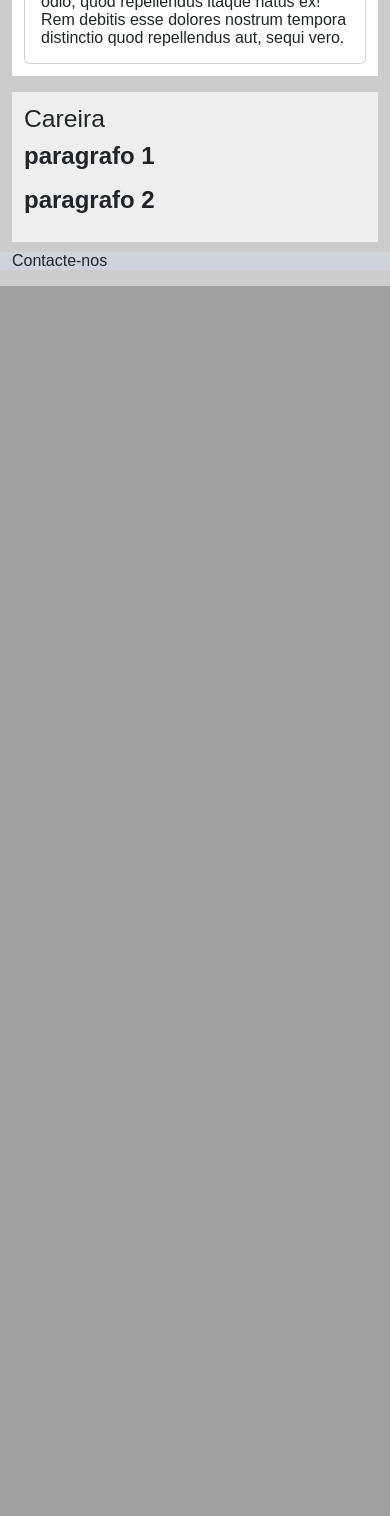
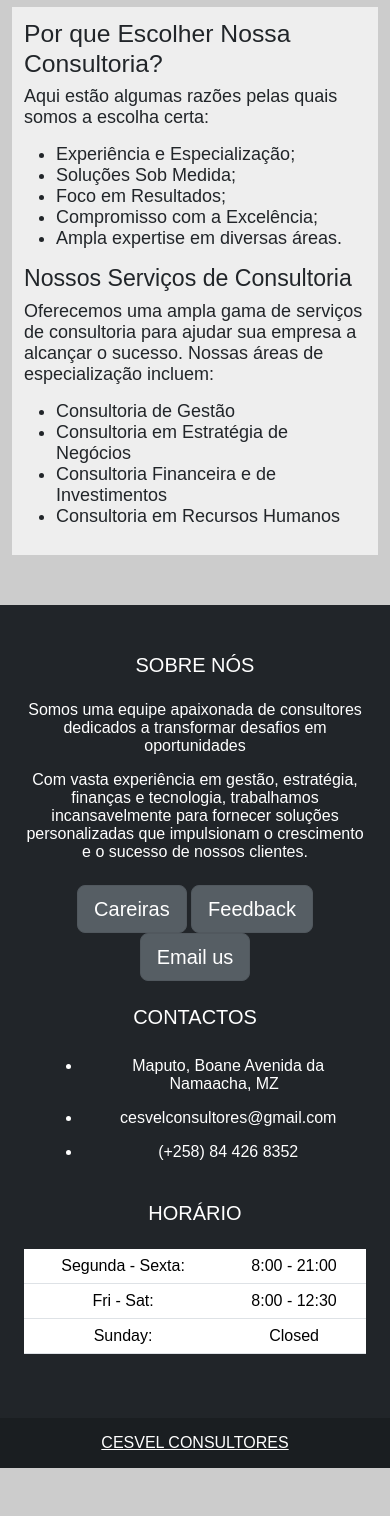
Before and after one commit to SheltonTeles/BASEDADOS, a PHP site: page / in a window 390 px wide; the page is wider, and only the part inside the window is pictured. Shown: the part 1899-3415 px from the top of that part. Before the commit the page ends 2185 px from the top of that part, so only its background shows below. Run offline with PHP 8.4, Linux system fonts and the light colour scheme.

Commit message:
Versão final da página

```diff
--- a/BASEDADOS/index.php
+++ b/BASEDADOS/index.php
@@ -1,5 +1,6 @@
 <!DOCTYPE html>
 <html lang="pt">
+
 <head>
   <meta charset="UTF-8">
   <meta name="viewport" content="width=device-width, initial-scale=1.0">
@@ -11,21 +12,19 @@
   <link href="https://cdn.jsdelivr.net/npm/bootstrap@5.3.2/dist/css/bootstrap.min.css" rel="stylesheet" integrity="sha384-T3c6CoIi6uLrA9TneNEoa7RxnatzjcDSCmG1MXxSR1GAsXEV/Dwwykc2MPK8M2HN" crossorigin="anonymous">
   <!-- bootstrap -->
 </head>
+
 <body class="body">
 
-    <nav class="bg-white">
+  <nav class="bg-dark-subtle">
     <ul class="nav">
-        <a class="navbar-brand" href="#">
-      <img src="imgs/cesvel.jpg" alt="Avatar Logo" style="width:100px;" class=" ">
-    </a>
       <li class="nav-item">
-              <a class="nav-link"  href="#">Início</a>
+        <a class="nav-link" href="#">Início</a>
       </li>
       <li class="nav-item">
-            <a class="nav-link" href="#">Quem somos?</a>
+        <a class="nav-link" href="#artigo">Quem somos?</a>
       </li>
       <li class="nav-item">
-              <a class="nav-link" href="#">Contacto</a>
+        <a class="nav-link" href="#footer">Contacto</a>
       </li>
     </ul>
   </nav>
@@ -33,14 +32,14 @@
   <div class="jumbotron jumbotron-fluid">
     <div class="container ">
       <!-- <img src="imgs/cesvel.jpg" mx-auto d-bloc  width="10%" height=""  alt=""> -->
-          <h1 class="display-1"><span>CESVEL</span> CONSULTORES </h1>
+      <h1><span>CESVEL</span> CONSULTORES </h1>
 
-          <p class="lead">Inovação através da consultoria inteligente.</p>
+      <p>Inovação através da consultoria inteligente.</p>
     </div>
   </div>
 
   <div class="container">
-      <p class="h1"> Serviçios </p>
+    <p class="h1"> Serviços </p>
     <section class="cards-container">
 
       <div class="row">
@@ -74,22 +73,130 @@
 
     <section class="cards-containerh2">
 
-      <article>
-        <h2>Careira</h2>
-        <p>paragrafo 1</p>
-        <p>paragrafo 2</p>
+      <article id="artigo">
+        <h2> Por que Escolher Nossa Consultoria?</h2>
+        <p>Aqui estão algumas razões pelas quais somos a escolha certa:</p>
+        <ul>
+          <li>Experiência e Especialização;</li>
+          <li>Soluções Sob Medida;</li>
+          <li>Foco em Resultados;</li>
+          <li>Compromisso com a Excelência;</li>
+          <li>Ampla expertise em diversas áreas.</li>
+        </ul>
+        <h3>Nossos Serviços de Consultoria</h3>
+        <p>Oferecemos uma ampla gama de serviços de consultoria para ajudar sua empresa a alcançar o sucesso. Nossas áreas de especialização incluem:</p>
+        <ul>
+          <li>Consultoria de Gestão</li>
+          <li>Consultoria em Estratégia de Negócios</li>
+          <li>Consultoria Financeira e de Investimentos</li>
+          <li>Consultoria em Recursos Humanos</li>
+          <!-- Adicione mais serviços, se aplicável -->
+        </ul>
       </article>
-
     </section>
+  </div>
 
 
+
+  <!-- FOOOTER -->
+
+
+  <div class=" my-5" id="footer">
+
+    <footer class="text-white text-center text-lg-start bg-dark">
+      <!-- Grid container -->
+      <div class="container p-4">
+        <!--Grid row-->
+        <div class="row mt-4">
+          <!--Grid column-->
+          <div class="col-lg-4 col-md-12 mb-4 mb-md-0">
+            <h5 class="text-uppercase mb-4">Sobre nós</h5>
+
+            <p>
+              Somos uma equipe apaixonada de consultores dedicados a transformar desafios em oportunidades
+            </p>
+
+            <p>
+              Com vasta experiência em gestão, estratégia, finanças e tecnologia, trabalhamos incansavelmente para fornecer soluções personalizadas que impulsionam o crescimento e o sucesso de nossos clientes.
+            </p>
+
+            <div class="mt-4">
+
+              <a href="#" class="btn btn-secondary btn-lg active" role="button" aria-pressed="true">Careiras</a>
+
+              <a href="#" class="btn btn-secondary btn-lg active" role="button" aria-pressed="true">Feedback</a>
+
+              <a href="#" class="btn btn-secondary btn-lg active" role="button" aria-pressed="true">Email us</a>
+
             </div>
+          </div>
+          <!--Grid column-->
 
-    <footer class = "Rodape bg-dark-subtle">
-      <div class="container">
-        <p>Contacte-nos</p>
+          <!--Grid column-->
+          <div class="col-lg-4 col-md-6 mb-4 mb-md-0">
+            <h5 class="text-uppercase mb-4 pb-1">Contactos</h5>
+
+
+
+            <ul class="fa-ul" style="margin-left: 1.65em;">
+              <li class="mb-3">
+                <span class="fa-li"><i class="fas fa-home"></i></span><span class="ms-2">Maputo, Boane Avenida da Namaacha, MZ</span>
+              </li>
+              <li class="mb-3">
+                <span class="fa-li"><i class="fas fa-envelope"></i></span><span class="ms-2">cesvelconsultores@gmail.com</span>
+              </li>
+              <li class="mb-3">
+                <span class="fa-li"><i class="fas fa-phone"></i></span><span class="ms-2">(+258) 84 426 8352</span>
+              </li>
+
+            </ul>
           </div>
+          <!--Grid column-->
+
+          <!--Grid column-->
+          <div class="col-lg-4 col-md-6 mb-4 mb-md-0">
+            <h5 class="text-uppercase mb-4">Horário</h5>
+
+            <table class="table text-center text-white">
+              <tbody class="font-weight-normal">
+                <tr>
+                  <td>Segunda - Sexta:</td>
+                  <td>8:00 - 21:00</td>
+                </tr>
+                <tr>
+                  <td>Fri - Sat:</td>
+                  <td>8:00 - 12:30</td>
+                </tr>
+                <tr>
+                  <td>Sunday:</td>
+                  <td>Closed</td>
+                </tr>
+              </tbody>
+            </table>
+          </div>
+          <!--Grid column-->
+        </div>
+        <!--Grid row-->
+      </div>
+      <!-- Grid container -->
+
+      <!-- Copyright -->
+      <div class="text-center p-3" style="background-color: rgba(0, 0, 0, 0.2);">
+        <a class="text-white" href="https://mdbootstrap.com/">CESVEL CONSULTORES</a>
+      </div>
+      <!-- Copyright -->
     </footer>
+
+  </div>
+  <!-- End of .container -->
+
+
+
+
+
+
+
+
 
   <!-- bootstrap  -->
   <script src="https://cdn.jsdelivr.net/npm/bootstrap@5.3.2/dist/js/bootstrap.bundle.min.js" integrity="sha384-C6RzsynM9kWDrMNeT87bh95OGNyZPhcTNXj1NW7RuBCsyN/o0jlpcV8Qyq46cDfL" crossorigin="anonymous"></script>
@@ -99,4 +206,5 @@
 
   ?>
 </body>
+
 </html>
--- a/BASEDADOS/style.css
+++ b/BASEDADOS/style.css
@@ -23,9 +54,30 @@
     padding: .75rem;
     margin:0 ;
     background-color: #eee;
-    font-size: 1.5rem;
-    font-weight: bold;
+    font-size: 18px;
+
     margin-bottom: .5rem;
+}
+
+.cards-container .card{
+    border-radius: 0;
+    border: none;
+}
+
+.cards-container .card-body{
+    background-color: rgba(70, 70, 70);
+    padding: 1rem .75rem;
+    font-weight: normal;
+    text-transform: uppercase;
+    letter-spacing: 2px;
+    font-size: .75rem;
+    color: white;
+}
+
+.cards-container [class^=col]{
+    padding-left: .5rem;
+    padding-right: .5rem;
+
 }
 
 /* Section end */
```
Also changed, not shown: other parts of BASEDADOS/style.css (+45 -14 lines). Lines whose indentation alone changed are shown as unchanged.
